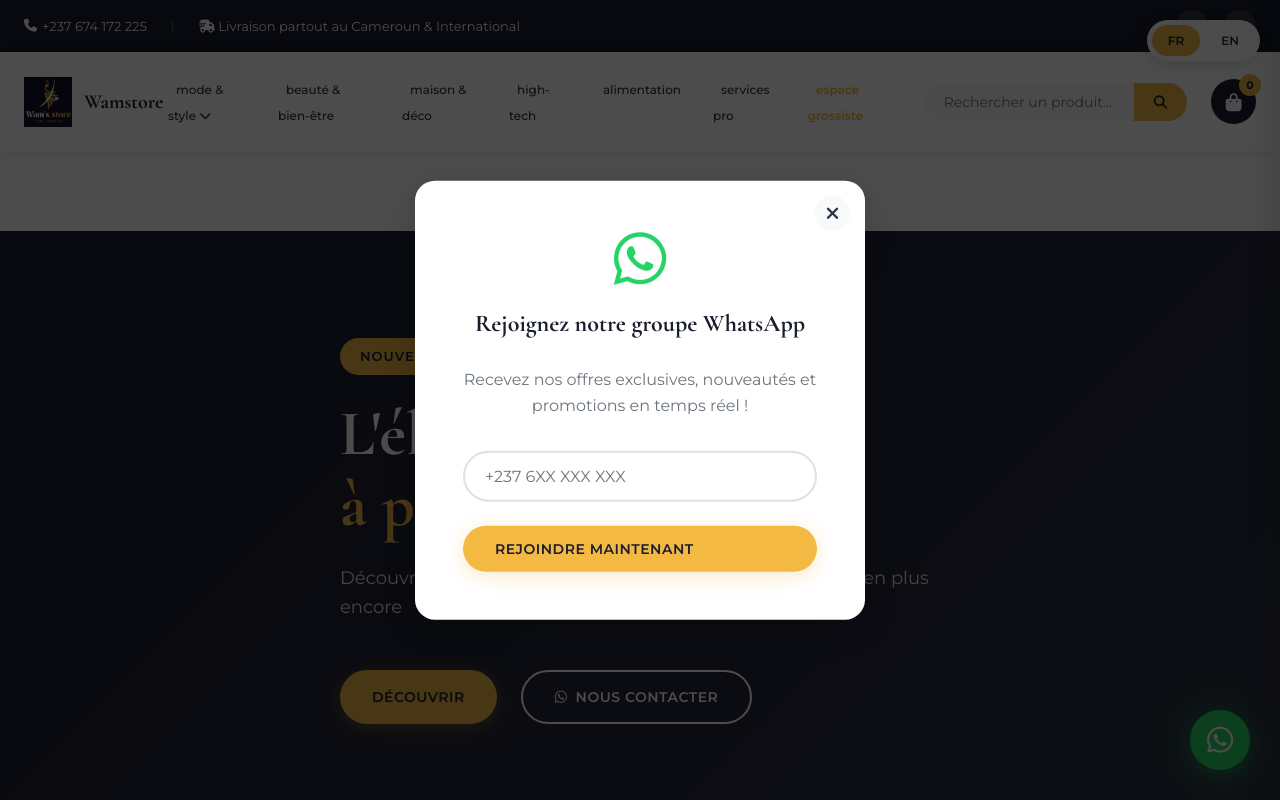
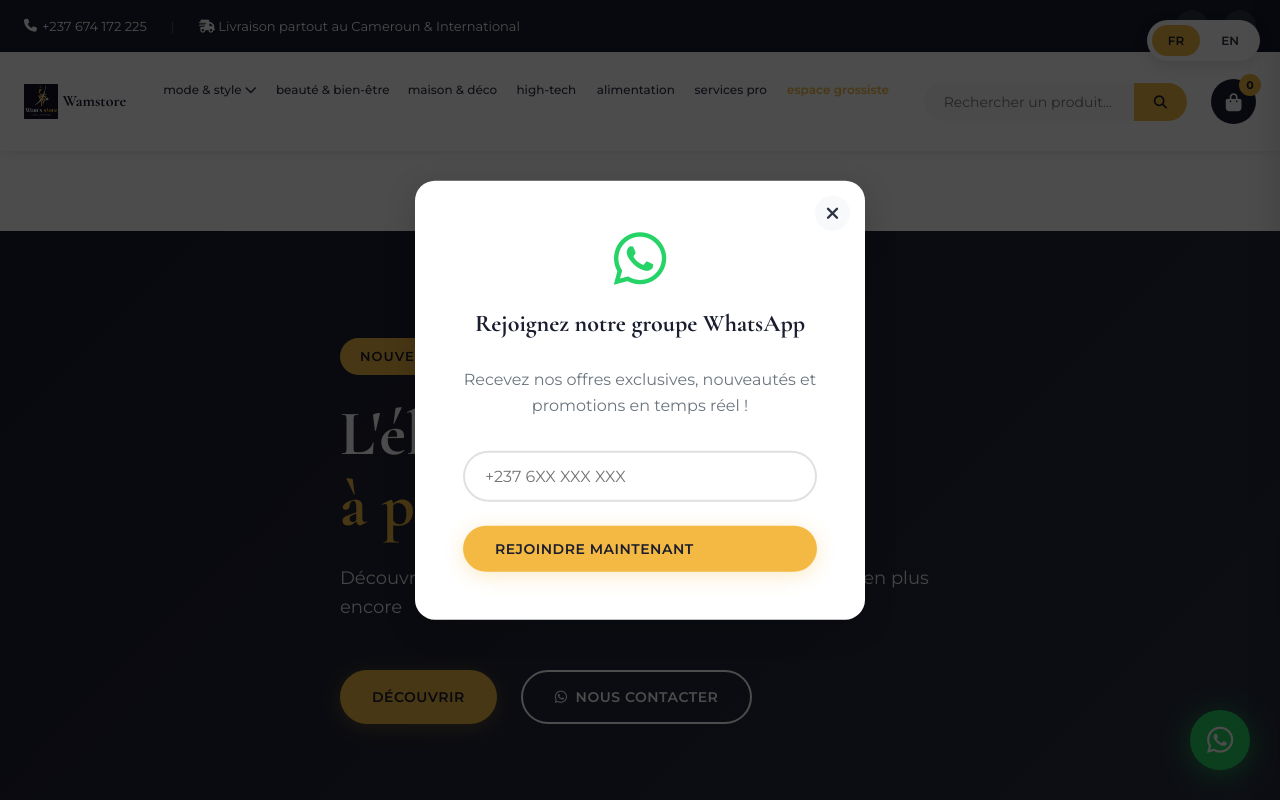
Before and after one commit to wambafranckborel-lang/Wamstore, a plain HTML site: page index.html in a window 1280 px wide. Shown: the top 800 px of the page. Drawn offline with nearby package versions, Linux system fonts and the light colour scheme.

Commit message:
Update style.css

```diff
--- a/css/style.css
+++ b/css/style.css
@@ -203,18 +203,18 @@ input, textarea, select {
 .logo a {
     display: flex;
     align-items: center;
-    gap: 12px;
+    gap: 5px;
 }
 
 .logo img {
-    width: 50px;
-    height: 50px;
+    width: 35px;
+    height: 35px;
     object-fit: contain;
 }
 
 .logo-text {
     font-family: var(--font-heading);
-    font-size: 20px;
+    font-size: 16px;
     font-weight: 700;
     color: var(--secondary-color);
 }
@@ -222,7 +222,8 @@ input, textarea, select {
 /* Navigation */
 .main-nav ul {
     display: flex;
-    gap: var(--spacing-lg);
+    flex-wrap: nowrap;
+    gap: 8px;
 }
 
 .main-nav a {
```
